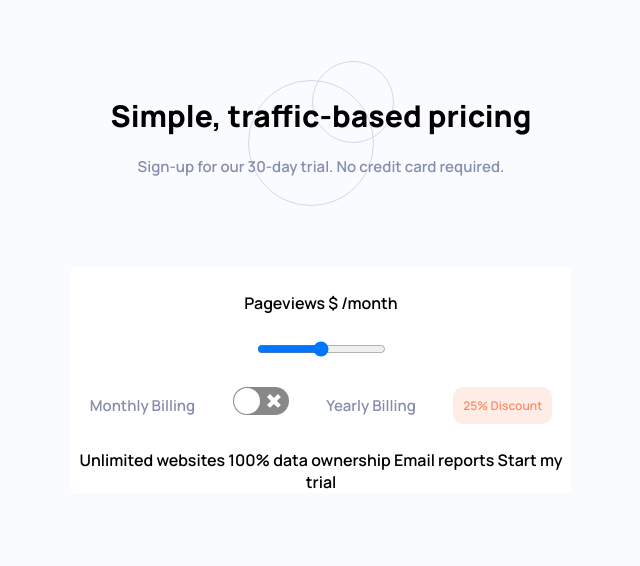
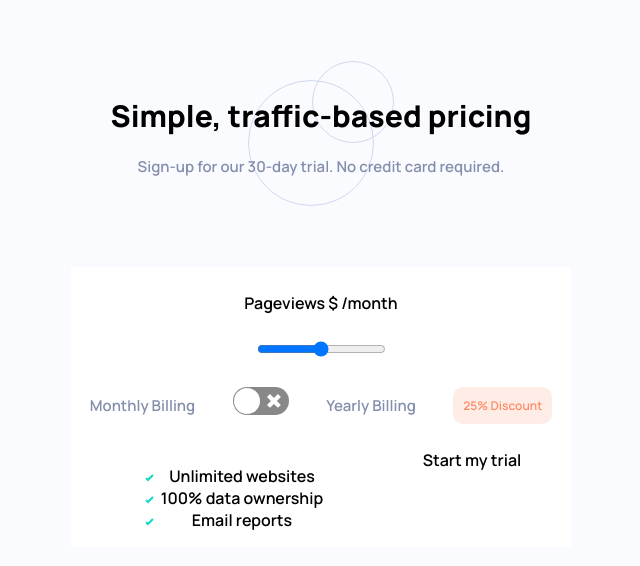
Before and after one commit to cleph01/interactive-pricing-component, a React (Create React App) app: page / in a window 1280 px wide. Shown: the top 566 px of the page, without its empty margins (319-959 px from the left). Built offline with nearby package versions, Linux system fonts and the light colour scheme.

Commit message:
Footer added and partly styled

```diff
--- /dev/null
+++ b/src/SASS/footer.scss
@@ -0,0 +1,8 @@
+.footer-container {
+    display: flex;
+    justify-content: space-around;
+}
+
+.offer-list {
+    list-style-image: url("../images/icon-check.svg");
+}
--- a/src/components/Footer.js
+++ b/src/components/Footer.js
@@ -1,14 +1,22 @@
 import React from 'react'
+
+import Button from './Button'
+
+import '../SASS/footer.scss'
 
 function Footer() {
     return (
-        <div>
-            Unlimited websites
-            100% data ownership
-            Email reports
+        <>
+            <div className="footer-container">
+                <ul className="offer-list">
+                    <li>Unlimited websites</li>
+                    <li>100% data ownership</li>
+                    <li>Email reports</li>
+                </ul>
 
-            Start my trial
-        </div>
+                <Button />
+            </div>
+        </>
     )
 }
 
```
